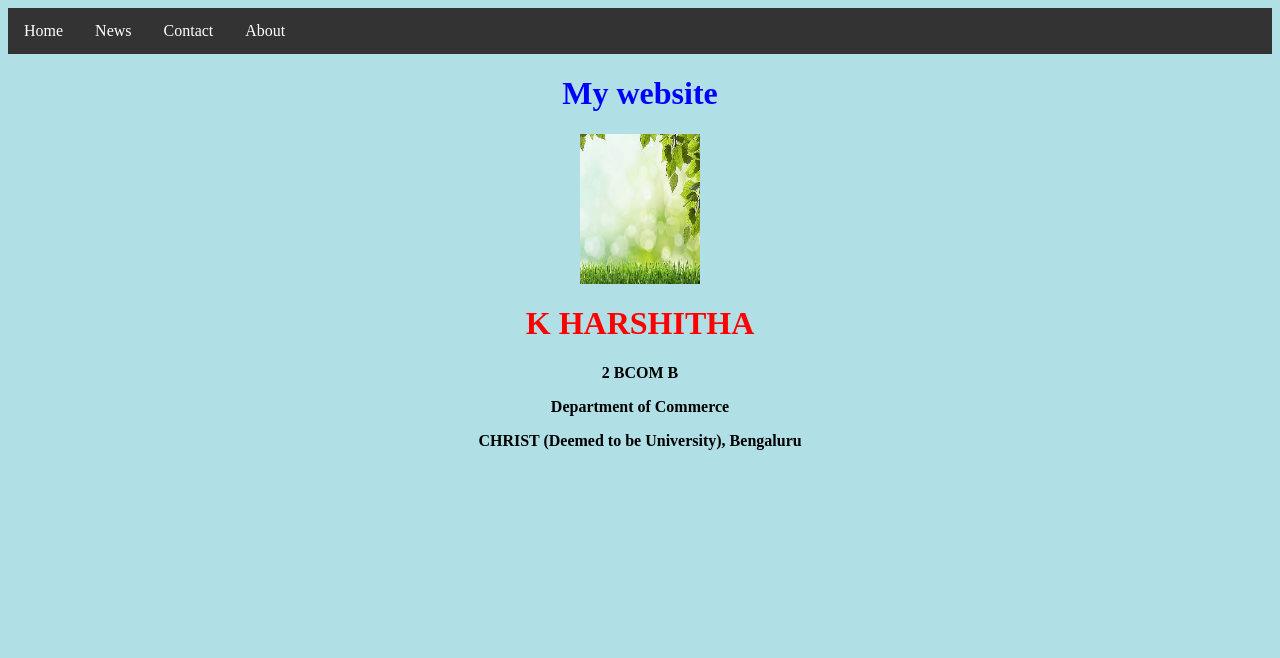
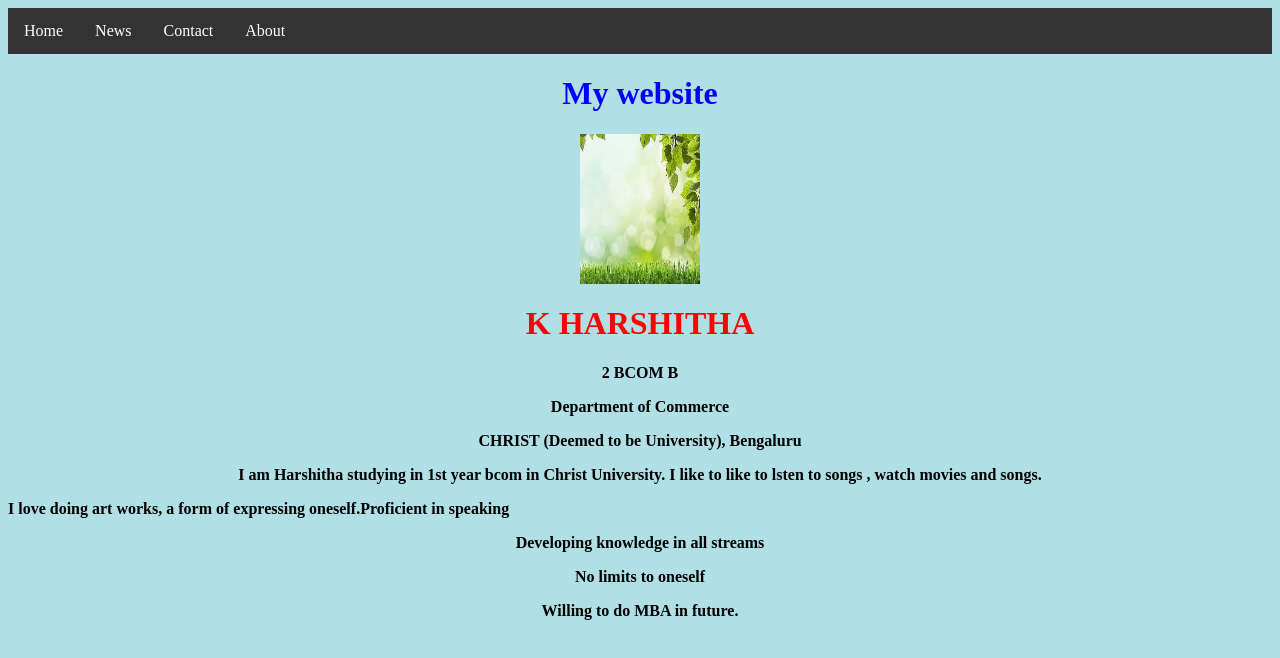
Before and after one commit to harshithareddy9949/K-HARSHITHA, a plain HTML site: page index.html in a window 1280 px wide. Drawn offline with Linux system fonts and the light colour scheme.

Commit message:
Update index.html

```diff
--- a/index.html
+++ b/index.html
@@ -52,6 +52,13 @@ li a:hover {
 <p style="text-align: center;"><strong>2 BCOM B</strong></p>
 <p style="text-align: center;"><strong>Department of Commerce</strong></p>
 <p style="text-align: center;"><strong>CHRIST (Deemed to be University), Bengaluru</strong></p>
+<p style="text-align: center;"><strong>I am Harshitha studying in 1st year bcom in Christ University. I like to like to lsten to songs , watch movies and songs.</strong></p
+<p style="text-align: center;"><strong>I love doing art works, a form of expressing oneself.Proficient in speaking</strong></p>
+   <p style="text-align: center;"><strong>Developing knowledge in all streams</strong></p>
+   <p style="text-align: center;"><strong>No limits to oneself</strong></p>
+   <p style="text-align: center;"><strong>Willing to do MBA in future.</strong></p>
+</strong></p>
+
 <p>&nbsp;</p>
 <table style="height: 39px;" width="486">
 </tbody>
```
